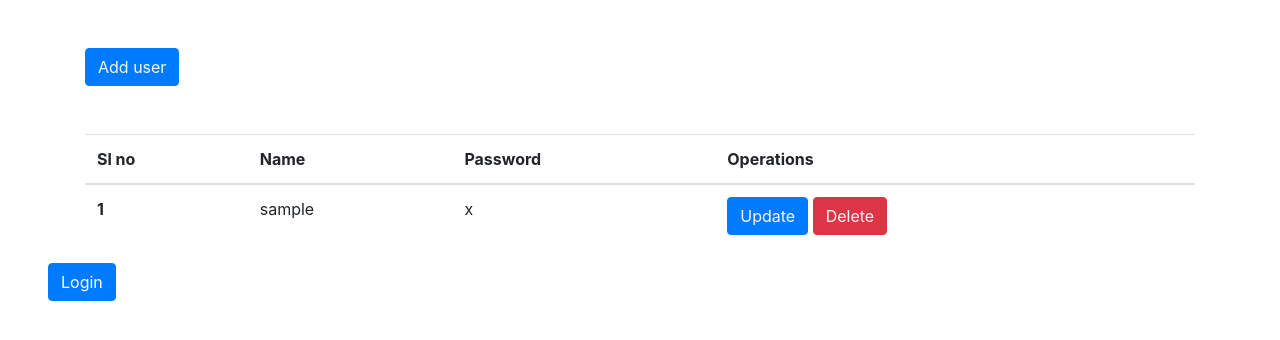
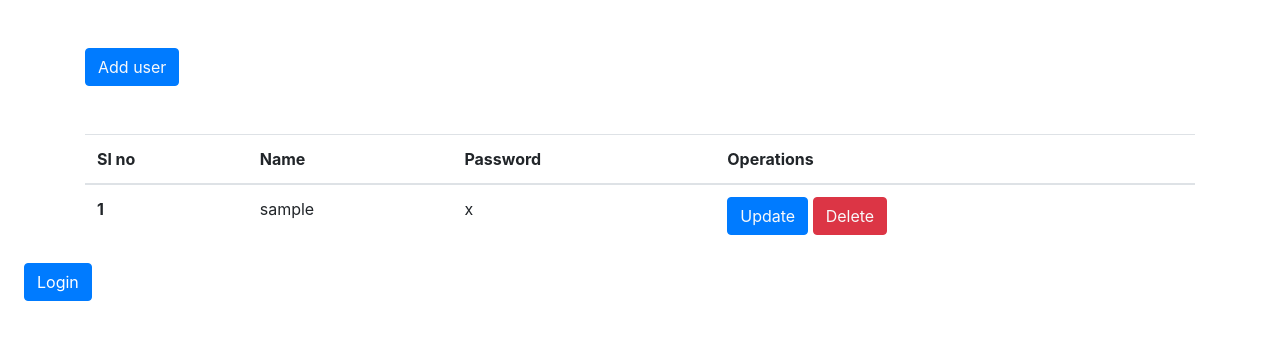
Before and after one commit to Lherha/signup1, a PHP site: page /display.php in a window 1280 px wide. Shown: the top 340 px of the page. Run offline with PHP 8.4, Linux system fonts and the light colour scheme; tables that the repository leaves empty or names only in its code hold one stand-in row (values such as "Sample post").

Commit message:
modified display.php

```diff
--- a/display.php
+++ b/display.php
@@ -59,7 +59,7 @@ if($result){
 
 
 <!-- <button type="button" class="btn btn-primary">Primary</button> -->
-<a href="login.php"><button type="button" class="btn btn-primary ml-5">Login</button></a>
+<a href="login.php"><button type="button" class="btn btn-primary ml-4">Login</button></a>
 
 </body>
 </html>
```
